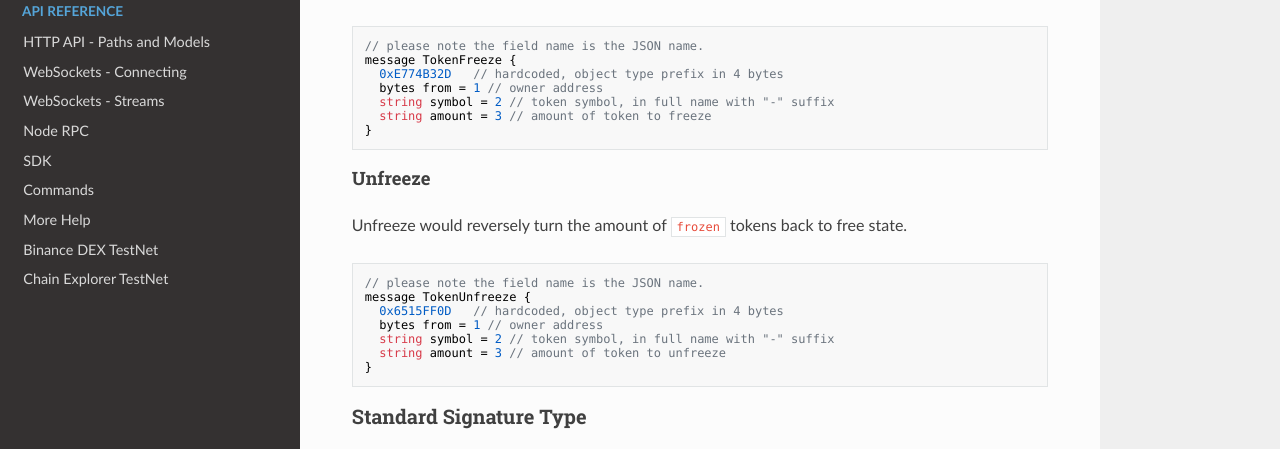
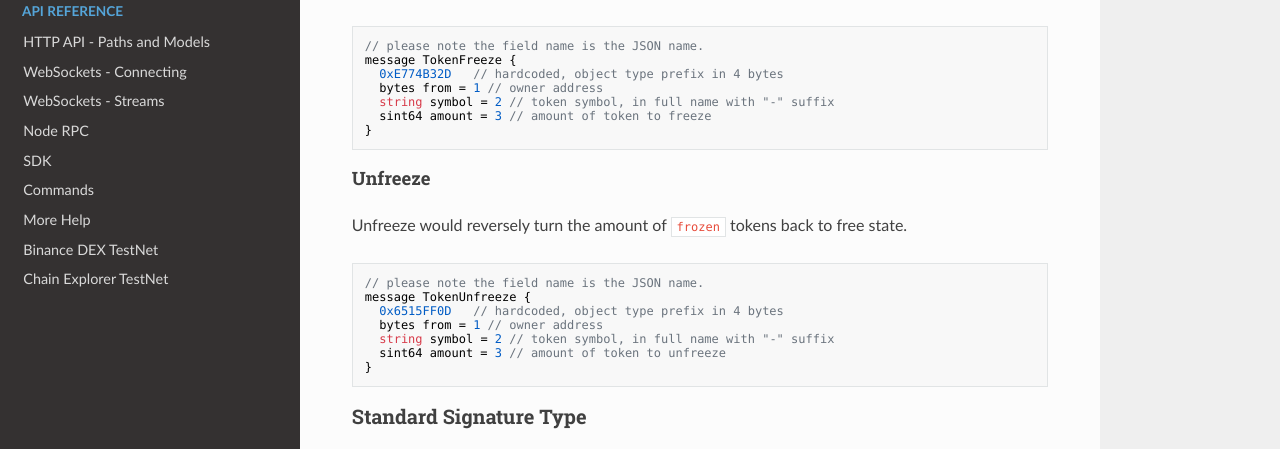
Before and after one commit to yash-sharma1/docs-site, an MkDocs documentation site: the page built from docs/encoding.md, in a window 1280 px wide and 900 px high, scrolled down 3042 px. Shown: the part 151-600 px from the top of the window. Built offline with MkDocs 1.6.1, drawn with Linux system fonts in a browser that asks for light colours; nearby versions of some CDN libraries.

Commit message:
fix freeze/unfreeze encoding.

````diff
--- a/docs/encoding.md
+++ b/docs/encoding.md
@@ -130,7 +130,7 @@ message TokenFreeze {
   0xE774B32D   // hardcoded, object type prefix in 4 bytes
   bytes from = 1 // owner address
   string symbol = 2 // token symbol, in full name with "-" suffix
-  string amount = 3 // amount of token to freeze
+  sint64 amount = 3 // amount of token to freeze
 }
 ```
 
@@ -143,7 +143,7 @@ message TokenUnfreeze {
   0x6515FF0D   // hardcoded, object type prefix in 4 bytes
   bytes from = 1 // owner address
   string symbol = 2 // token symbol, in full name with "-" suffix
-  string amount = 3 // amount of token to unfreeze
+  sint64 amount = 3 // amount of token to unfreeze
 }
 ```
 ### Standard Signature Type
````
